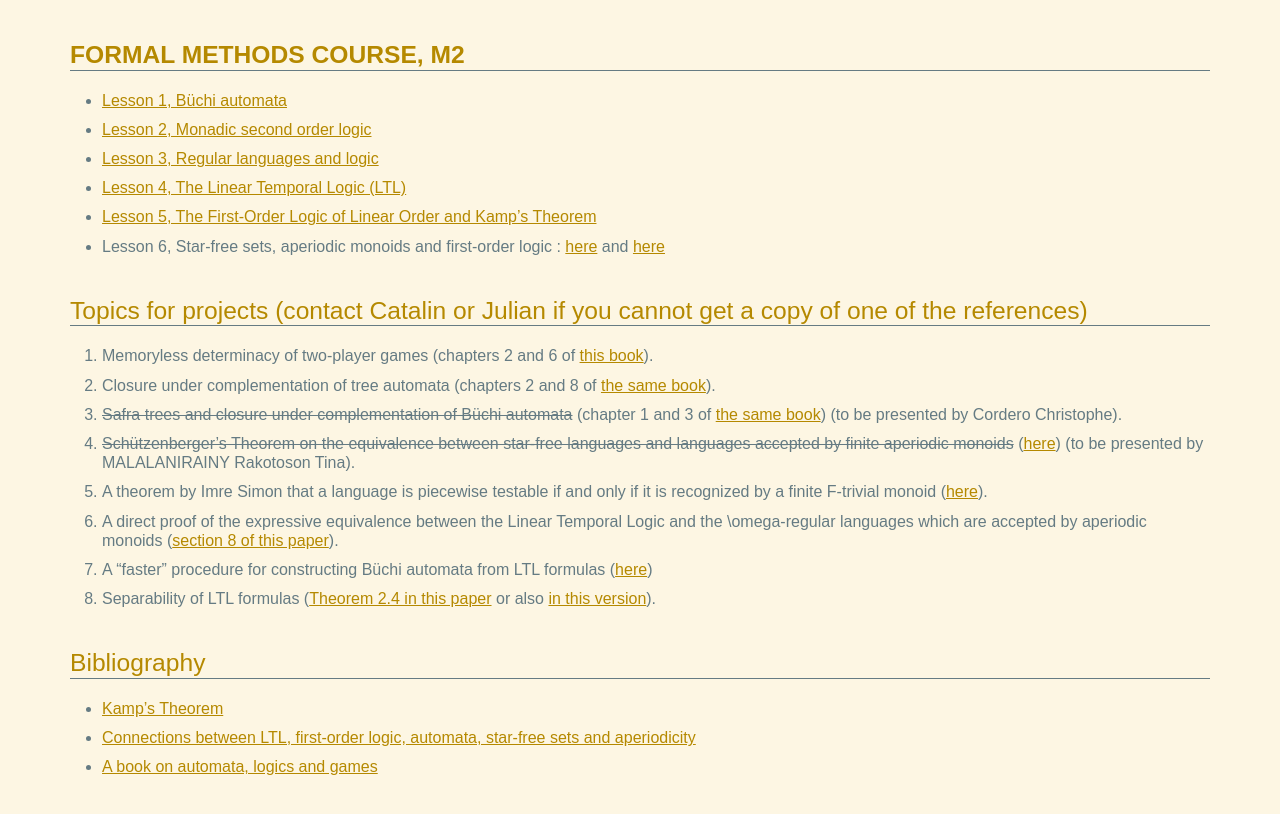
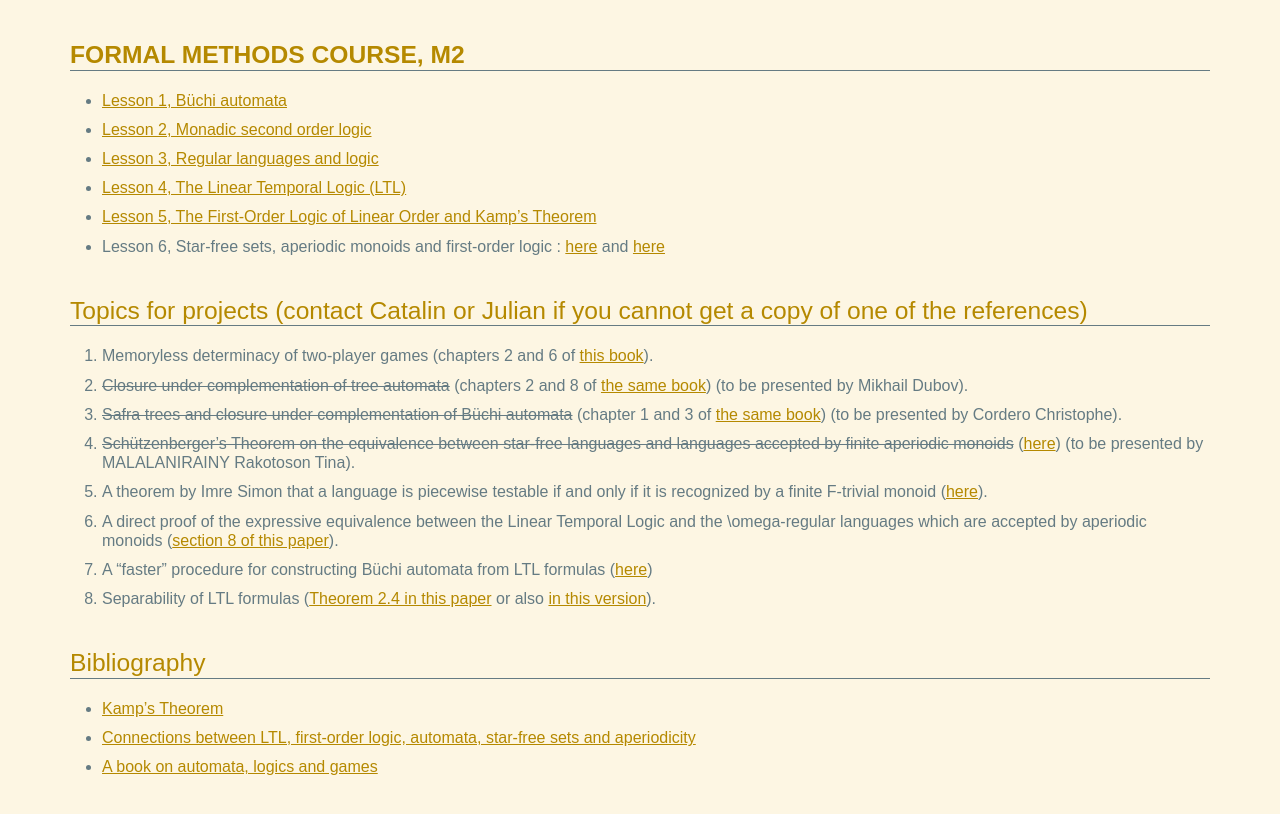
Before and after one commit to lacl-upec/m2mf, a Jekyll site: the page built from index.md, in a window 1280 px wide. Shown: the top 814 px of the page. Built offline with Jekyll 4.4.1, drawn with Linux system fonts in a browser that asks for light colours.

Commit message:
Update index.md

```diff
--- a/index.md
+++ b/index.md
@@ -17,7 +17,7 @@ Topics for projects (contact Catalin or Julian if you cannot get a copy of one o
 ------
 
 1. Memoryless determinacy of two-player games (chapters 2 and 6 of [this book](http://www.springer.com/us/book/9783540003885)).
-2. Closure under complementation of tree automata (chapters 2 and 8 of [the same book](http://www.springer.com/us/book/9783540003885)).
+2. <del>Closure under complementation of tree automata</del> (chapters 2 and 8 of [the same book](http://www.springer.com/us/book/9783540003885)) (to be presented by Mikhail Dubov).
 3. <del>Safra trees and closure under complementation of Büchi automata</del> (chapter 1 and 3 of [the same book](http://www.springer.com/us/book/9783540003885)) (to be presented by Cordero Christophe).
 4. <del>Schützenberger's Theorem on the equivalence between star-free languages and languages accepted by finite aperiodic monoids</del> ([here](http://arxiv.org/abs/1408.2842)) (to be presented by MALALANIRAINY Rakotoson Tina).
 5. A theorem by Imre Simon that a language is piecewise testable if and only if it is recognized by a finite F-trivial monoid ([here](http://www.sciencedirect.com/science/article/pii/S0304397596002307)).
```
